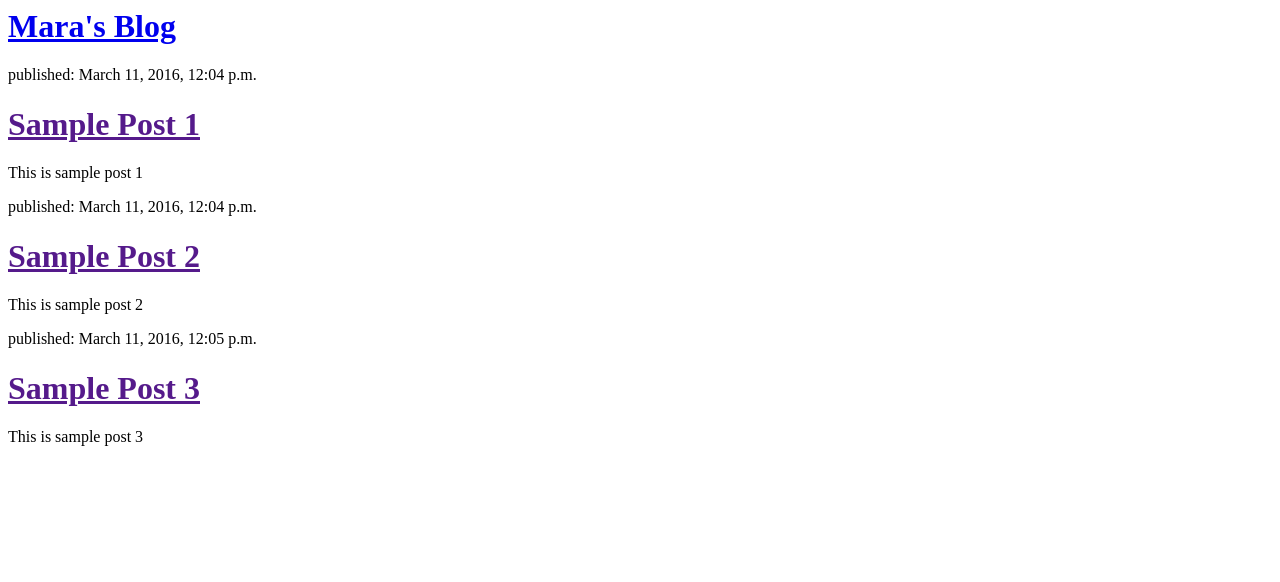
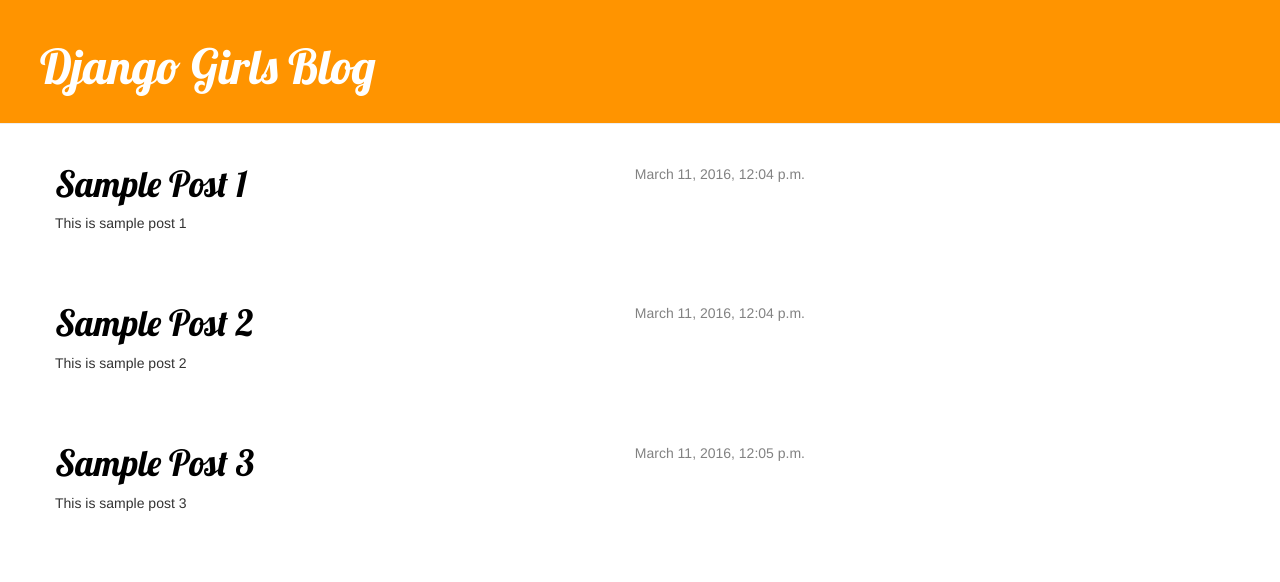
Before and after one commit to maragatchalian/djangoblog, a Django app: page / in a window 1280 px wide. Shown: the top 582 px of the page. Run offline with Django 3.2, Linux system fonts and the light colour scheme; data comes from the database, SQL or seed files in the repository; some libraries are stand-ins or nearby versions.

Commit message:
Front-end fixes: CSS and template extending

```diff
--- /dev/null
+++ b/blog/static/css/blog.css
@@ -0,0 +1,47 @@
+.page-header {
+    background-color: #ff9400;
+    margin-top: 0;
+    padding: 20px 20px 20px 40px;
+}
+
+.page-header h1, .page-header h1 a, .page-header h1 a:visited, .page-header h1 a:active {
+    color: #ffffff;
+    font-size: 36pt;
+    text-decoration: none;
+}
+
+.content {
+    margin-left: 40px;
+}
+
+h1, h2, h3, h4 {
+    font-family: 'Lobster', cursive;
+}
+
+.date {
+    float: right;
+    color: #828282;
+}
+
+.save {
+    float: right;
+}
+
+.post-form textarea, .post-form input {
+    width: 100%;
+}
+
+.top-menu, .top-menu:hover, .top-menu:visited {
+    color: #ffffff;
+    float: right;
+    font-size: 26pt;
+    margin-right: 20px;
+}
+
+.post {
+    margin-bottom: 70px;
+}
+
+.post h1 a, .post h1 a:visited {
+    color: #000000;
+}
--- /dev/null
+++ b/blog/templates/blog/base.html
@@ -0,0 +1,31 @@
+{% load staticfiles %}
+<html>
+    <head>
+        <title>Django Girls blog</title>
+        <link rel="stylesheet" href="//maxcdn.bootstrapcdn.com/bootstrap/3.2.0/css/bootstrap.min.css">
+        <link rel="stylesheet" href="//maxcdn.bootstrapcdn.com/bootstrap/3.2.0/css/bootstrap-theme.min.css">
+        <link href='//fonts.googleapis.com/css?family=Lobster&subset=latin,latin-ext' rel='stylesheet' type='text/css'>
+        <link rel="stylesheet" href="{% static 'css/blog.css' %}">
+    </head>
+    <body>
+        <div class="page-header">
+            <h1><a href="/">Django Girls Blog</a></h1>
+        </div>
+
+        <div class="content container">
+            <div class="row">
+                <div class="col-md-8">
+                {% for post in posts %}
+                    <div class="post">
+                        <div class="date">
+                            {{ post.published_date }}
+                        </div>
+                        <h1><a href="">{{ post.title }}</a></h1>
+                        <p>{{ post.text|linebreaks }}</p>
+                    </div>
+                {% endfor %}
+                </div>
+            </div>
+        </div>
+    </body>
+</html>
--- a/blog/templates/blog/post_list.html
+++ b/blog/templates/blog/post_list.html
@@ -1,19 +1,13 @@
-<html>
-    <head>
-        <title>Mara's blog</title>
-    </head>
-    <body>
+{% extends 'blog/base.html' %}
+{% block content %}
+    {% for post in posts %}
+        <div class="post">
+            <div class="date">
+                <p>published: {{ post.published_date }}</p>
+            </div>
 
-        <div>
-            <h1><a href="/">Mara's Blog</a></h1>
+            <h1><a href="">{{ post.title }}</a></h1>
+            <p>{{ post.text|linebreaks }}</p>
         </div>
-
-        {% for post in posts %}
-            <div>
-                <p>published: {{ post.published_date }}</p>
-                <h1><a href="">{{ post.title }}</a></h1>
-                <p>{{ post.text|linebreaks }}</p>
-            </div>
-        {% endfor %}
-    </body>
-</html>
+    {% endfor %}
+{% endblock %}
```
